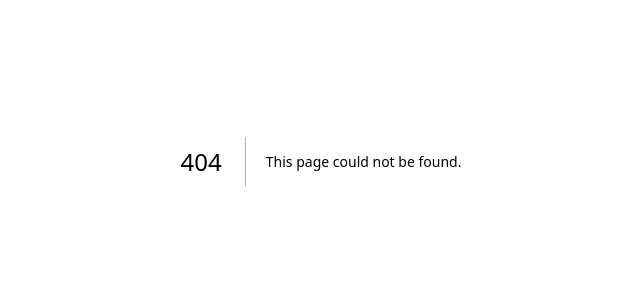
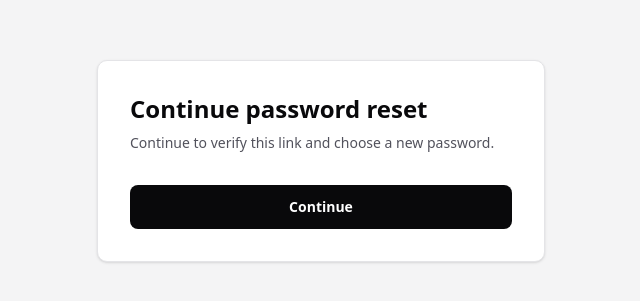
Before and after one commit to hardikpansuria/avyukta-CRM, a Next.js app: page /auth/confirm in a window 1280 px wide. Before the commit this address had no page. Shown: the part 239-540 px from the top of the page, without its empty margins (319-959 px from the left). Built offline with nearby package versions, Linux system fonts and the light colour scheme.

Commit message:
password rest link flow working

```diff
--- /dev/null
+++ b/app/auth/confirm/page.tsx
@@ -0,0 +1,85 @@
+"use client";
+
+import Link from "next/link";
+import { FormEvent, useState } from "react";
+
+import { createClient } from "@/lib/supabase/client";
+
+export default function ConfirmAuthPage() {
+  const [error, setError] = useState<string | null>(null);
+  const [isLoading, setIsLoading] = useState(false);
+
+  async function handleConfirm(event: FormEvent<HTMLFormElement>) {
+    event.preventDefault();
+    setError(null);
+
+    const params = new URLSearchParams(window.location.search);
+    const tokenHash = params.get("token_hash");
+    const type = params.get("type");
+
+    if (!tokenHash || type !== "recovery") {
+      setError("Password reset link is invalid. Please request a new link.");
+      return;
+    }
+
+    setIsLoading(true);
+
+    try {
+      const supabase = createClient();
+      const { error: verifyError } = await supabase.auth.verifyOtp({
+        token_hash: tokenHash,
+        type: "recovery",
+      });
+
+      if (verifyError) {
+        setError("Password reset link is invalid or has expired.");
+        return;
+      }
+
+      window.location.replace("/auth/reset-password");
+    } catch {
+      setError("Unable to verify the reset link. Please try again.");
+    } finally {
+      setIsLoading(false);
+    }
+  }
+
+  return (
+    <main className="flex min-h-screen items-center justify-center bg-zinc-100 px-6 py-12">
+      <section className="w-full max-w-md rounded-lg border border-zinc-200 bg-white p-8 shadow-sm">
+        <div className="mb-8">
+          <h1 className="text-2xl font-semibold text-zinc-950">
+            Continue password reset
+          </h1>
+          <p className="mt-2 text-sm text-zinc-600">
+            Continue to verify this link and choose a new password.
+          </p>
+        </div>
+
+        {error ? (
+          <div className="mb-6 space-y-3">
+            <div className="rounded-md border border-red-200 bg-red-50 px-4 py-3 text-sm text-red-700">
+              {error}
+            </div>
+            <Link
+              className="flex h-11 w-full items-center justify-center rounded-md border border-zinc-300 bg-white px-4 text-sm font-semibold text-zinc-800 transition hover:bg-zinc-50"
+              href="/forgot-password"
+            >
+              Request a new reset link
+            </Link>
+          </div>
+        ) : null}
+
+        <form onSubmit={handleConfirm}>
+          <button
+            className="flex h-11 w-full items-center justify-center rounded-md bg-zinc-950 px-4 text-sm font-semibold text-white transition hover:bg-zinc-800 disabled:cursor-not-allowed disabled:bg-zinc-400"
+            type="submit"
+            disabled={isLoading}
+          >
+            {isLoading ? "Verifying..." : "Continue"}
+          </button>
+        </form>
+      </section>
+    </main>
+  );
+}
--- a/app/auth/reset-password/page.tsx
+++ b/app/auth/reset-password/page.tsx
@@ -10,6 +10,7 @@ export default function ResetPasswordPage() {
   const [confirmPassword, setConfirmPassword] = useState("");
   const [error, setError] = useState<string | null>(null);
   const [isLoading, setIsLoading] = useState(false);
+  const [isPreparing, setIsPreparing] = useState(true);
   const [isSessionReady, setIsSessionReady] = useState(false);
   const [isComplete, setIsComplete] = useState(false);
 
@@ -18,9 +19,27 @@ export default function ResetPasswordPage() {
 
     async function prepareResetSession() {
       const supabase = createClient();
+      const queryParams = new URLSearchParams(window.location.search);
       const hashParams = new URLSearchParams(
         window.location.hash.replace(/^#/, ""),
       );
+      const authErrorCode =
+        queryParams.get("error_code") ?? hashParams.get("error_code");
+      const authErrorDescription =
+        queryParams.get("error_description") ??
+        hashParams.get("error_description");
+
+      if (authErrorCode || authErrorDescription) {
+        if (isMounted) {
+          setError(
+            authErrorDescription ??
+              "Password reset link is invalid or has expired.",
+          );
+          setIsPreparing(false);
+        }
+        return;
+      }
+
       const accessToken = hashParams.get("access_token");
       const refreshToken = hashParams.get("refresh_token");
 
@@ -33,6 +52,7 @@ export default function ResetPasswordPage() {
         if (sessionError) {
           if (isMounted) {
             setError("Password reset link is invalid or expired.");
+            setIsPreparing(false);
           }
           return;
         }
@@ -47,13 +67,20 @@ export default function ResetPasswordPage() {
           data: { session },
         } = await supabase.auth.getSession();
 
-        if (!session && isMounted) {
-          setError("Password reset session is missing. Please request a new reset link.");
+        if (!session) {
+          if (isMounted) {
+            setError(
+              "Password reset session is missing. Please request a new reset link.",
+            );
+            setIsPreparing(false);
+          }
+          return;
         }
       }
 
       if (isMounted) {
         setIsSessionReady(true);
+        setIsPreparing(false);
       }
     }
 
@@ -126,8 +153,18 @@ export default function ResetPasswordPage() {
         ) : (
           <>
             {error ? (
-              <div className="mb-6 rounded-md border border-red-200 bg-red-50 px-4 py-3 text-sm text-red-700">
-                {error}
+              <div className="mb-6 space-y-3">
+                <div className="rounded-md border border-red-200 bg-red-50 px-4 py-3 text-sm text-red-700">
+                  {error}
+                </div>
+                {!isSessionReady ? (
+                  <Link
+                    className="flex h-11 w-full items-center justify-center rounded-md border border-zinc-300 bg-white px-4 text-sm font-semibold text-zinc-800 transition hover:bg-zinc-50"
+                    href="/forgot-password"
+                  >
+                    Request a new reset link
+                  </Link>
+                ) : null}
               </div>
             ) : null}
 
@@ -167,9 +204,9 @@ export default function ResetPasswordPage() {
               <button
                 className="flex h-11 w-full items-center justify-center rounded-md bg-zinc-950 px-4 text-sm font-semibold text-white transition hover:bg-zinc-800 disabled:cursor-not-allowed disabled:bg-zinc-400"
                 type="submit"
-                disabled={isLoading || !isSessionReady}
+                disabled={isLoading || isPreparing || !isSessionReady}
               >
-                {!isSessionReady
+                {isPreparing
                   ? "Preparing..."
                   : isLoading
                     ? "Updating..."
--- a/app/forgot-password/page.tsx
+++ b/app/forgot-password/page.tsx
@@ -23,7 +23,7 @@ export default function ForgotPasswordPage() {
         process.env.NEXT_PUBLIC_SITE_URL ?? window.location.origin;
       const { error: resetError } =
         await supabase.auth.resetPasswordForEmail(email, {
-          redirectTo: `${siteUrl}/auth/reset-password`,
+          redirectTo: new URL("/auth/confirm", siteUrl).toString(),
         });
 
       if (resetError) {
```
